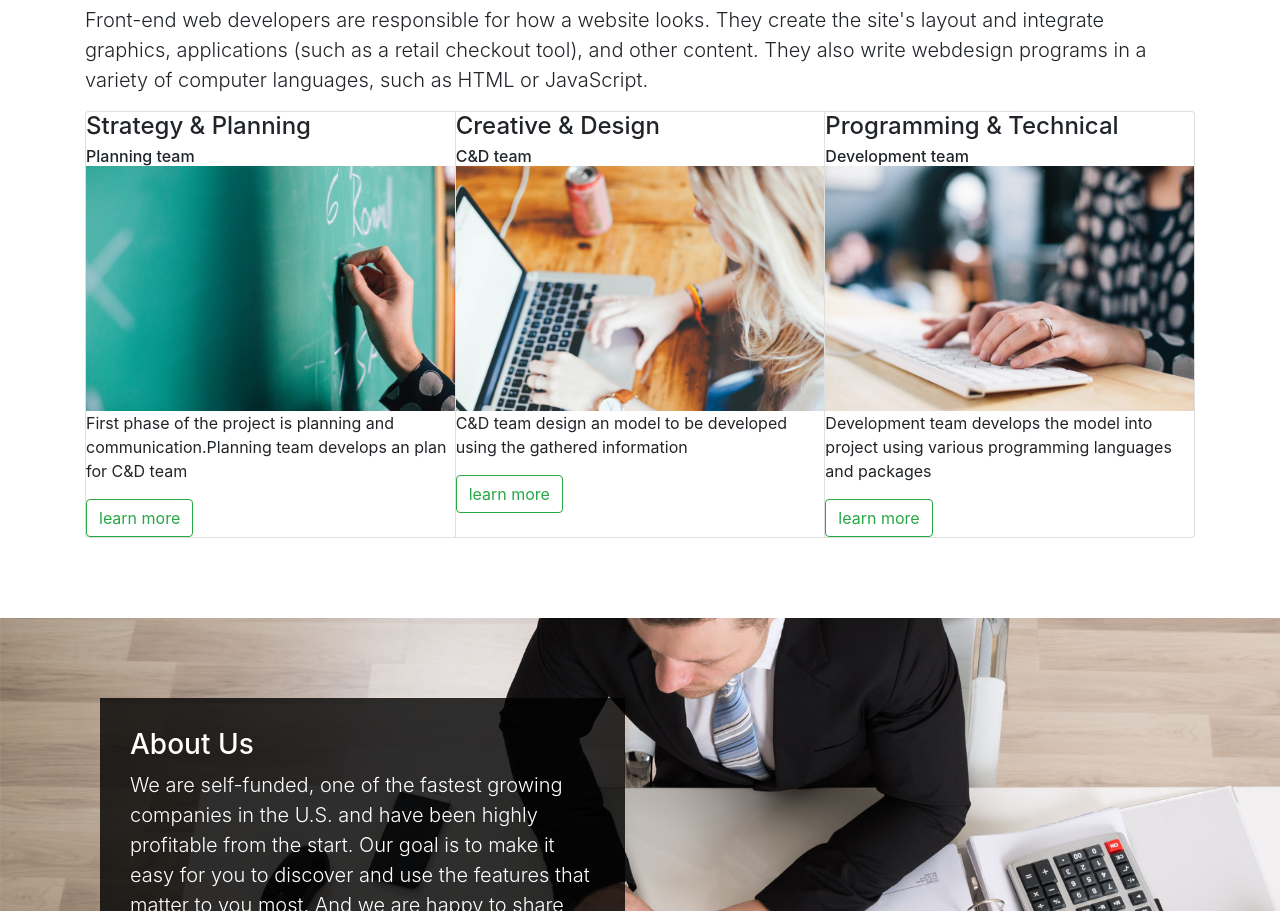
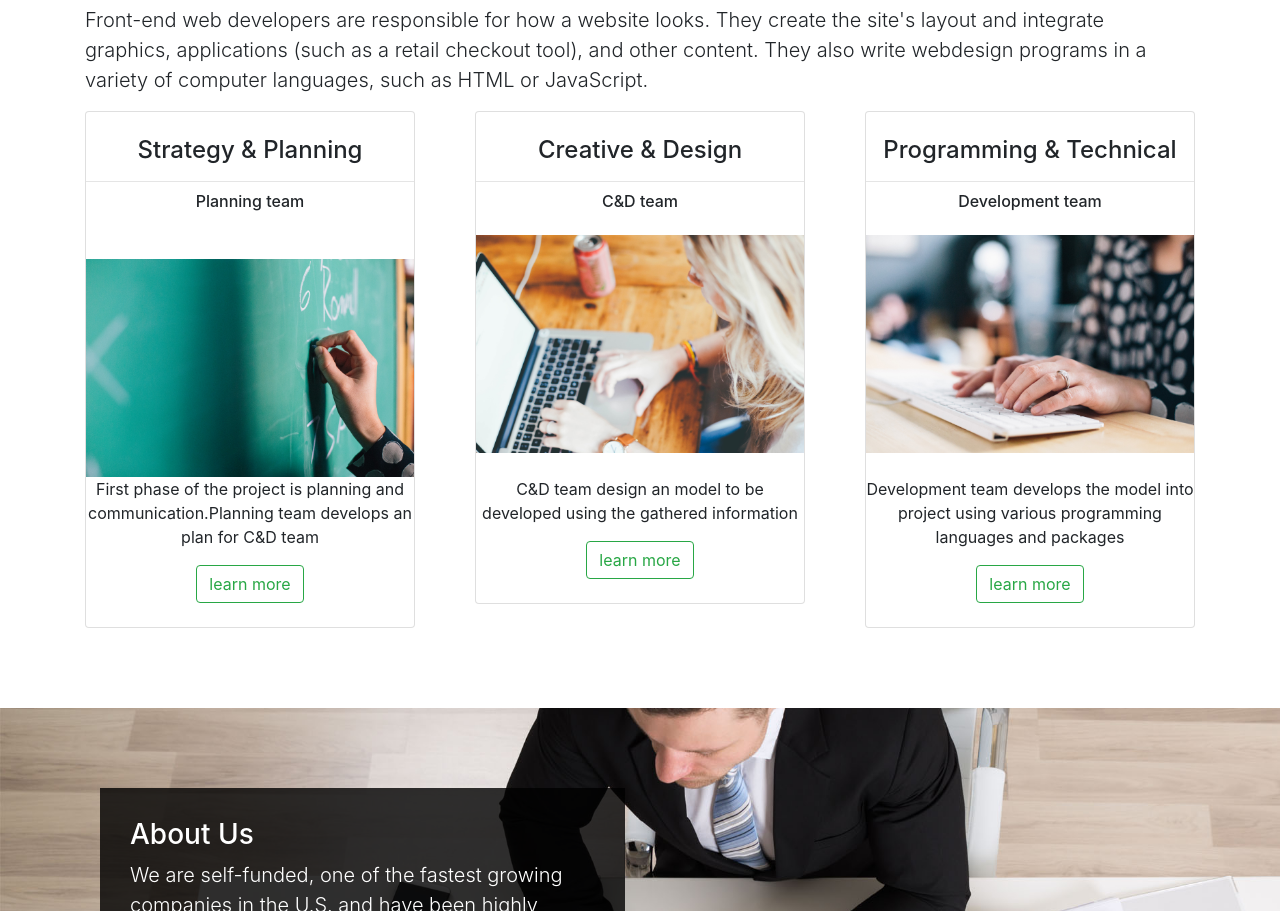
Before and after one commit to VigneshS03/bootstrap, a plain HTML site: page project1/index.html in a window 1280 px wide. Shown: the part 1831-2742 px from the top of the page. Drawn offline with nearby package versions, Linux system fonts and the light colour scheme.

Commit message:
Added card-deck

```diff
--- a/project1/index.html
+++ b/project1/index.html
@@ -123,13 +123,19 @@
       <p class="lead">
       Front-end web developers are responsible for how a website looks. They create the site's layout and integrate graphics, applications (such as a retail checkout tool), and other content. They also write webdesign programs in a variety of computer languages, such as HTML or JavaScript.</p>
 
-    <div class="row">
-      <div class="col-sm-12">
-        <div class="card-group">
+    <div class="row text-center">
+      <!-- <div class="col-sm-12"> -->
+        <div class="card-deck">
+          <div class="col-sm-4">
            <div class="card">
               <div class="card-block">
-                <h4 class="card-title">Strategy &amp; Planning</h4>
-                <h6 class="card-subtitle">Planning team</h6>
+                <br/>
+                <h4 class="card-title text-center">Strategy &amp; Planning</h4>
+
+                <hr/>
+                <h6 class="card-subtitle text-center">Planning team</h6>
+                <br/>
+                <br/>
               </div>
               <img src="chalkboard.jpg" alt="a chalkboard">
               <div class="card-block">
@@ -139,33 +145,48 @@
                 <button type="button" class="btn btn-outline-success" data-toggle="modal" data-target="#myModal">learn more</button>
 
               </div>
+              <br/>
               </div>
-
+              <!-- End of the card -->
+            </div>
+            <!-- End of the column -->
+            <div class="col-sm-4">
               <div class="card">
               <div class="card-block">
-                <h4 class="card-title">Creative &amp; Design</h4>
-                <h6 class="card-subtitle">C&D team</h6>
+                <br/>
+                <h4 class="card-title text-center">Creative &amp; Design</h4> <hr/>
+                <h6 class="card-subtitle text-center">C&D team</h6>
+                <br/>
               </div>
               <img src="working.jpg" alt="working on laptop">
+              <br/>
               <div class="card-block">
                 <p class="card-text">
                   C&D team design an model to be developed using the gathered information</p>
                 <button type="button" class="btn btn-outline-success" data-toggle="modal" data-target="#myModal">learn more</button>
-
+                <br/>
               </div>
+              <br/>
               </div>
+            </div>
+            <!-- End of the columns -->
+            <div class="col-sm-4">
               <div class="card">
               <div class="card-block">
-                <h4 class="card-title">Programming &amp; Technical</h4>
-                <h6 class="card-subtitle">Development team</h6>
+                <br/>
+                <h4 class="card-title text-center">Programming &amp; Technical</h4><hr/>
+                <h6 class="card-subtitle text-center">Development team</h6>
+                <br/>
               </div>
               <img src="programming.jpg" alt="Programming">
+              <br/>
               <div class="card-block">
                 <p class="card-text">
                   Development team develops the model into project using various programming languages and packages</p>
                 <button type="button" class="btn btn-outline-success" data-toggle="modal" data-target="#myModal">learn more</button>
 
               </div>
+              <br/>
               </div>
 
            </div>
```
